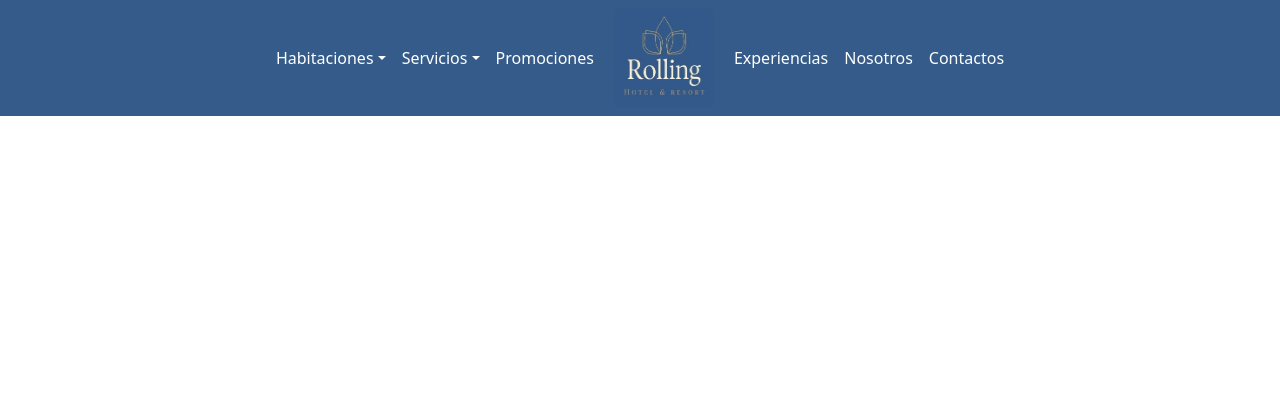
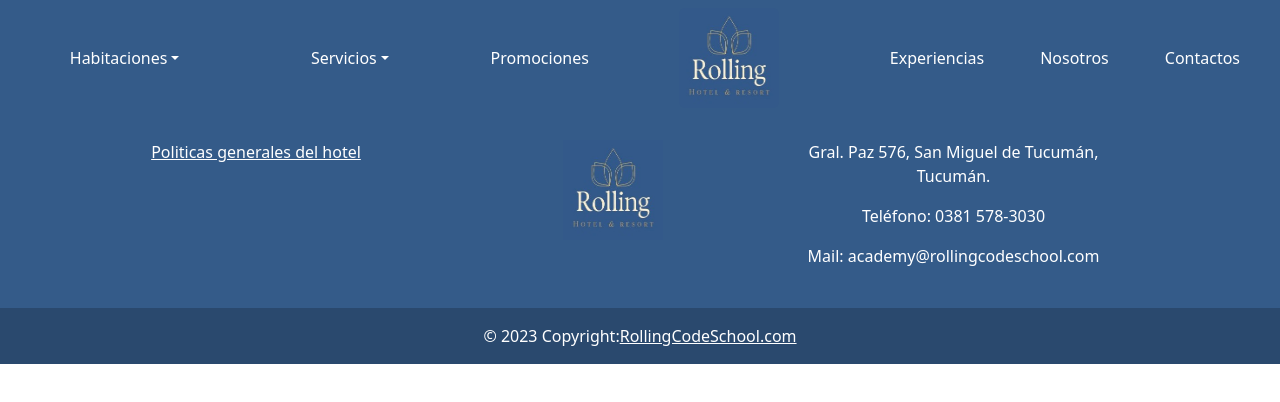
Before and after one commit to LFALVAREZ84/Frontend-SGH, a React (Vite) app: page / in a window 1280 px wide. Shown: the top 402 px of the page. Built offline with nearby package versions, Linux system fonts and the light colour scheme.

Commit message:
Agregando PiedePagina

```diff
--- a/src/App.jsx
+++ b/src/App.jsx
@@ -1,5 +1,7 @@
 import Navegador from './Componentes/Navegador/Navegador'
+import PiedePagina from './Componentes/PiedePagina/Piedepagina';
 import 'bootstrap/dist/css/bootstrap.min.css';
+
 
 function App() {
 
@@ -7,6 +9,7 @@ function App() {
     <>
       <div>
         <Navegador />
+        <PiedePagina />
       </div>
     </>
   )
--- a/src/Componentes/Navegador/styleNavegador.css
+++ b/src/Componentes/Navegador/styleNavegador.css
@@ -5,8 +5,10 @@ nav.navbar{
 img{
     width: 100px;
     height: 100px;
-    justify-content: center;
-    justify-items: center;
+    /*justify-content: center;
+    justify-items: center;*/
+    margin-left: 50px;
+    margin-right: 50px;
 }
 
 #navbarDropdown1{
@@ -15,6 +17,8 @@ img{
     color: white;
     margin-top: 30px;
     justify-items: center;
+    margin-left: 20px;
+    margin-right: 20px;
 }
 
 #navbarDropdown2{
@@ -22,6 +26,8 @@ img{
     margin-top: 30px;
     text-justify: center;
     justify-items: center;
+    margin-left: 20px;
+    margin-right: 20px;
 }
 
 a.action.nav-link{
@@ -30,4 +36,6 @@ a.action.nav-link{
     color: white;
     margin-top: 30px;
     justify-items: center;
+    margin-left: 20px;
+    margin-right: 20px;
 }
--- a/src/Componentes/PiedePagina/Piedepagina.jsx
+++ b/src/Componentes/PiedePagina/Piedepagina.jsx
@@ -0,0 +1,49 @@
+import Container from 'react-bootstrap/Container';
+import Row from 'react-bootstrap/Row';
+import Col from 'react-bootstrap/Col';
+import './../PiedePagina/stylepiedepagina.css';
+
+function PiedePagina() {
+  return (
+    <footer className='text-center text-white'>
+    <Container>
+      <Row>
+        <Col md="3" lg="3" xl="3" className='mx-auto mb-4'>
+        <h6 className='text-uppercase fw-bold mb-4'></h6>
+        <p><a href="#!" className='text-center text-white'>Politicas generales del hotel</a></p>
+        </Col>
+        <Col md="3" lg="3" xl="2" className='mx-auto mb-4'>
+        <h6 className='text-uppercase fw-bold mb-4'></h6>
+        <Container>
+              <p>
+                <a href='#!' className='img'>
+                  <img src='src\assets\img\Logo Hotel.jpg'/>
+                </a>
+              </p>
+        </Container>
+        </Col>
+        <Col md="3" lg="3" xl="4" className='mx-auto mb-4'>
+        <h6 className='text-uppercase fw-bold mb-4'></h6>
+              <p>
+              Gral. Paz 576, San Miguel de Tucumán, Tucumán.
+              </p>
+              <p>
+              Teléfono: 0381 578-3030
+              </p>
+              <p>
+                Mail: academy@rollingcodeschool.com
+              </p>
+        </Col>
+      </Row>
+    </Container>
+    <div className='text-center p-3' style={{ backgroundColor: 'rgba(0, 0, 0, 0.2)'}}>
+    © 2023 Copyright:
+    <a className='text-white' href='https://rollingcodeschool.com/'>
+    RollingCodeSchool.com
+    </a>
+  </div>
+  </footer>
+  );
+}
+
+export default PiedePagina;
--- /dev/null
+++ b/src/Componentes/PiedePagina/stylepiedepagina.css
@@ -0,0 +1,19 @@
+footer{
+    background-color:  #345b89;
+}
+
+a{
+    text-align: center;
+    align-items: center;
+
+}
+
+col {
+    width: 100%;
+    padding-bottom: 1em;
+
+}
+
+div{
+    width: 100%;
+}
```
